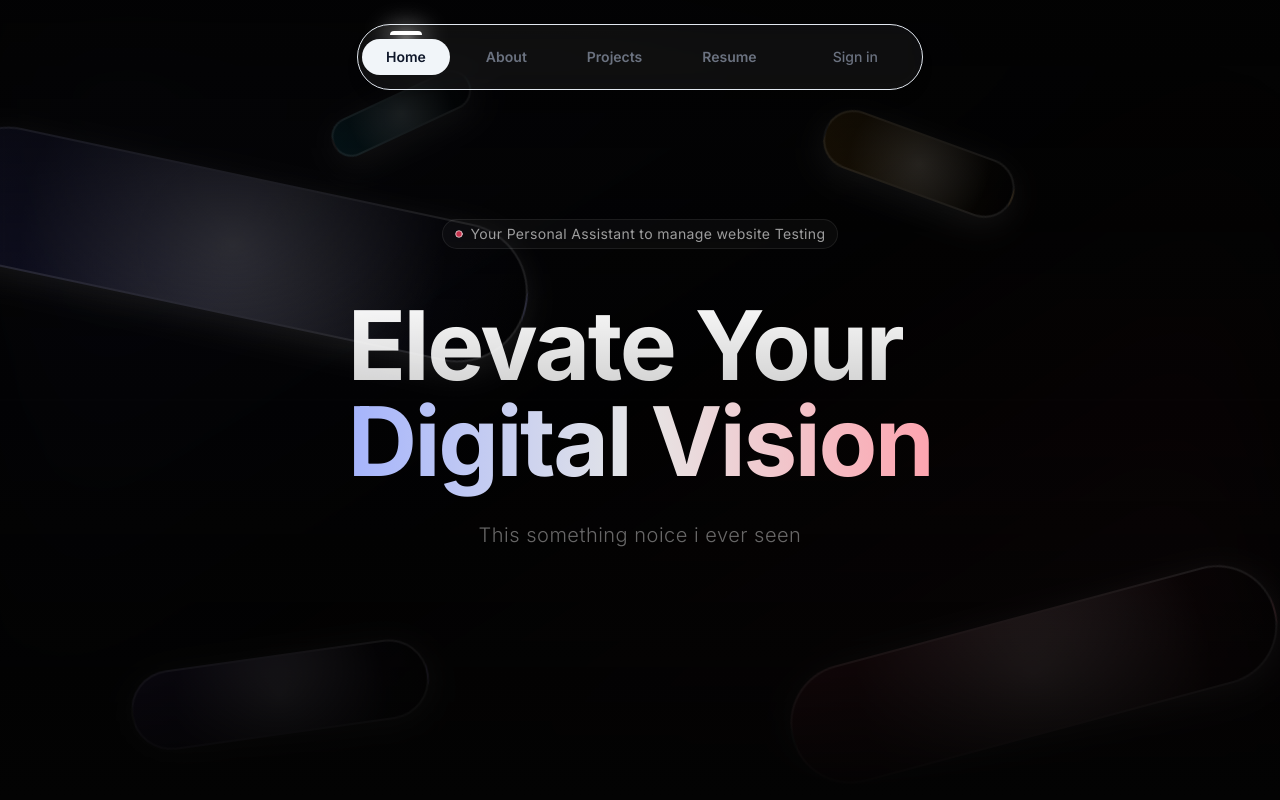
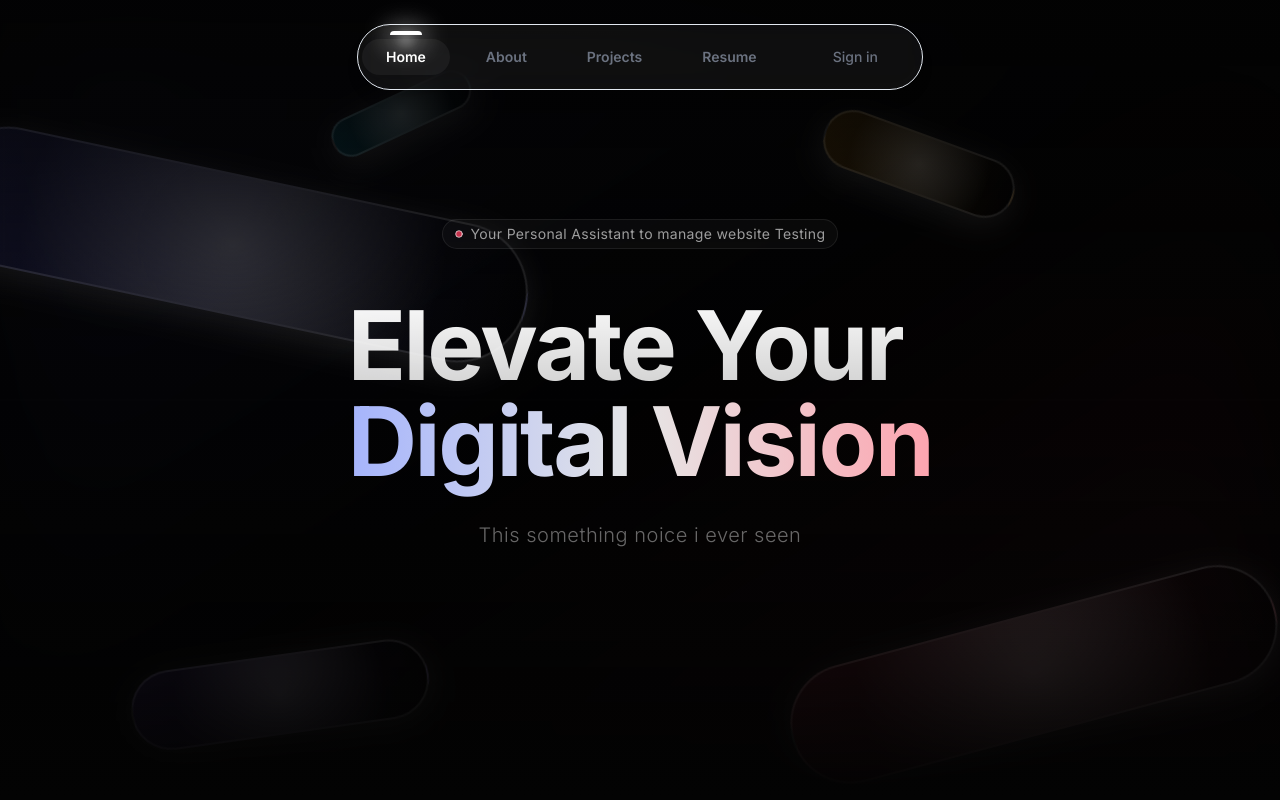
Before and after one commit to harshkasat/trry.ai-frontend, a Next.js app: page / in a window 1280 px wide. Shown: the top 800 px of the page. Built offline with nearby package versions, Linux system fonts and the light colour scheme.

Commit message:
adding signup in navbars

```diff
--- a/components/ui/navbar.tsx
+++ b/components/ui/navbar.tsx
@@ -10,7 +10,6 @@ export function NavBarDemo() {
     { name: 'Projects', url: '#', icon: Briefcase },
     { name: 'Resume', url: '#', icon: FileText },
     { name:'Signup', icon: User, render:<SignupComponent/>}
-    // {name: 'Signup', url:'#', icon: User
   ]
 
   return <NavBar items={navItems} />
--- a/components/ui/tubelight-navbar.tsx
+++ b/components/ui/tubelight-navbar.tsx
@@ -51,7 +51,7 @@ export function NavBar({ items, className }: NavBarProps) {
                 onClick={() => setActiveTab(item.name)}
                 className={cn(
                   "relative cursor-pointer text-sm font-semibold px-6 py-2 rounded-full transition-colors",
-                  "text-gray-500 hover:text-gray-700",
+                  "text-gray-400 hover:text-gray-200",
                   isActive && "bg-muted text-primary",
                 )}
               >
@@ -64,8 +64,9 @@ export function NavBar({ items, className }: NavBarProps) {
                 onClick={() => setActiveTab(item.name)}
                 className={cn(
                   "relative cursor-pointer text-sm font-semibold px-6 py-2 rounded-full transition-colors",
-                  "text-gray-500 hover:text-gray-700",
-                  isActive && "bg-muted text-primary",
+                  isActive
+                    ? "text-gray-200 text-white" // Active state
+                    : "text-gray-500 hover:text-gray-200", // Inactive state with hover
                 )}
               >
                 <span className="hidden md:inline">{item.name}</span>
```
